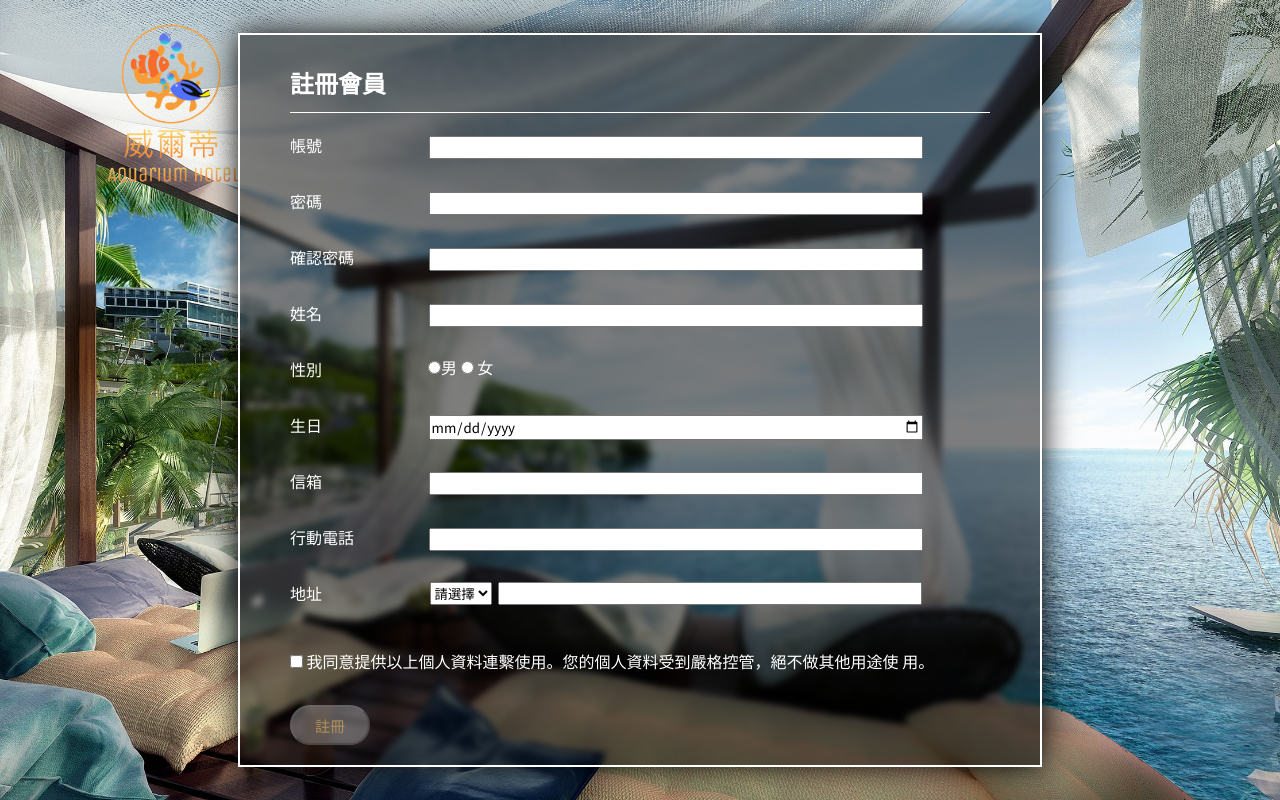
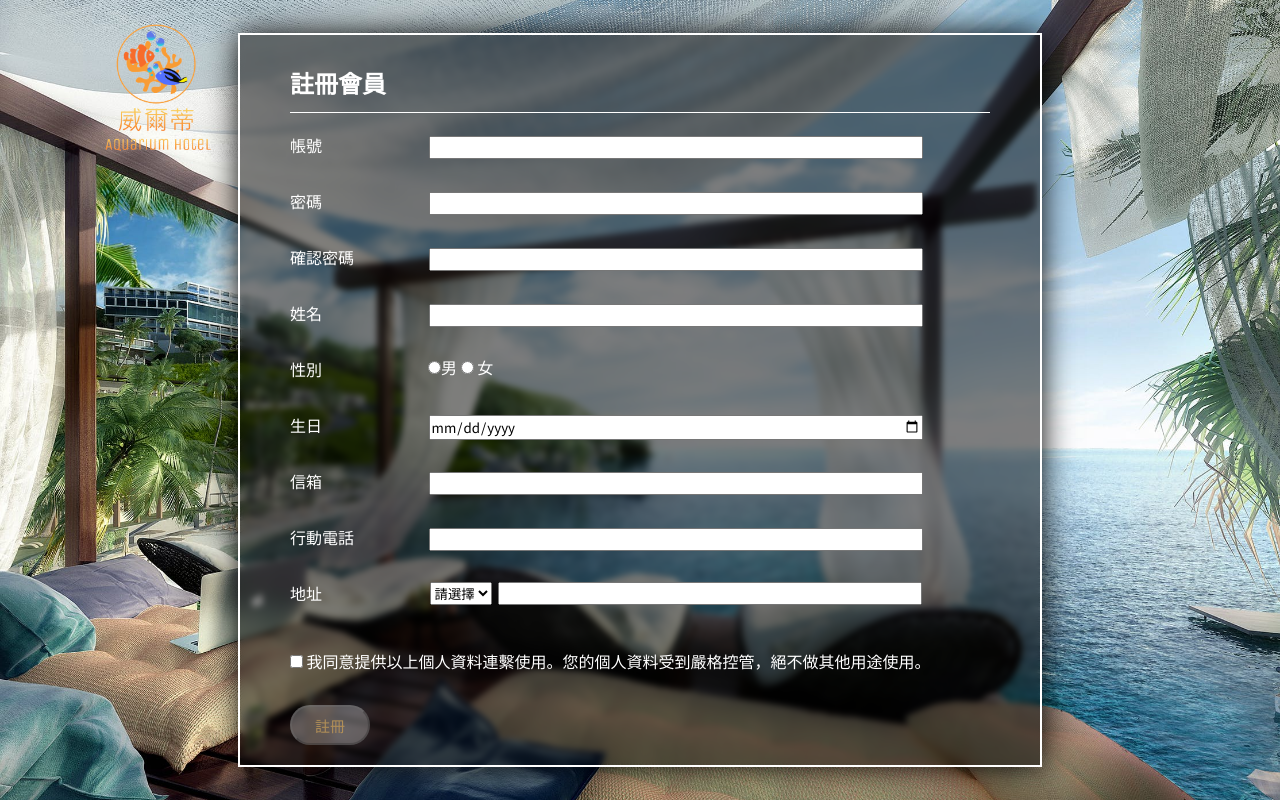
Before and after one commit to love9898hj498/Project, a plain HTML site: page Sign-in/registered.html in a window 1280 px wide. Drawn offline with Linux system fonts and the light colour scheme.

Commit message:
小修改

```diff
--- a/Sign-in/Sign-in.css
+++ b/Sign-in/Sign-in.css
@@ -22,7 +22,7 @@ html,body{
     position: absolute;
 }
 .logo img{
-    width: 150px;
+    width: 120px;
 }
 
 body{
@@ -106,10 +106,10 @@ body{
 
 @media (max-width:360px) {
     .login{
-        width: 330px;
+        width: 300px;
         height: 420px;
     }
     .form{
-        width: 300px;
+        width: 250px;
     }
 }
--- a/Sign-in/registered.css
+++ b/Sign-in/registered.css
@@ -22,7 +22,7 @@
     left: 7.5%;
 }
 .logo img{
-    width: 150px;
+    width: 120px;
 }
 .main{
    width: 800px;
--- a/Sign-in/registered.html
+++ b/Sign-in/registered.html
@@ -107,7 +107,7 @@
                         <label for="">
                             <input type="checkbox" id="query">
                         </label>
-                        我同意提供以上個人資料連繫使用。您的個人資料受到嚴格控管，絕不做其他用途使  用。
+                        我同意提供以上個人資料連繫使用。您的個人資料受到嚴格控管，絕不做其他用途使用。
                     </div>
                     <div class="btn-group">
                         <button class="btn" id="registered" disabled>註冊</a>
```
